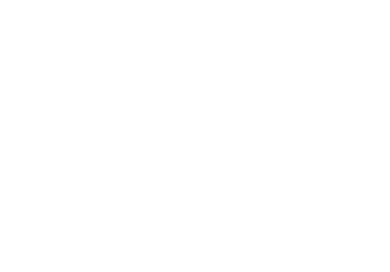
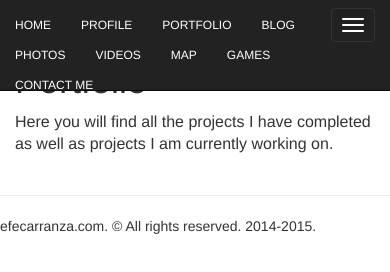
Before and after one commit to efecarranza/efecarranza, a plain HTML site: page public/portfolio.html in a window 390 px wide. Drawn offline with nearby package versions, Linux system fonts and the light colour scheme.

Commit message:
Modifying portfolio.html file to borrow from Bootstrap template to test.

```diff
--- a/public/main.css
+++ b/public/main.css
@@ -28,3 +28,10 @@ a {
   color: #212121;
 
 }
+
+a.navbar-brand {
+
+	font-size: 12px;
+	height: 30px;
+
+}
--- a/public/portfolio.html
+++ b/public/portfolio.html
@@ -0,0 +1,91 @@
+
+<!DOCTYPE html>
+<html lang="en">
+  <head>
+    <meta charset="utf-8">
+    <meta http-equiv="X-UA-Compatible" content="IE=edge">
+    <meta name="viewport" content="width=device-width, initial-scale=1">
+    <meta name="description" content="">
+    <meta name="author" content="">
+    <link rel="icon" href="../../favicon.ico">
+
+    <title>Home - efecarranza</title>
+
+    <!-- Bootstrap core CSS -->
+    <link rel="stylesheet" href="https://maxcdn.bootstrapcdn.com/bootstrap/3.3.2/css/bootstrap.min.css">
+
+    <!-- Custom styles for this template -->
+    <!--link href="jumbotron.css" rel="stylesheet"-->
+    <link rel="stylesheet" href="main.css">
+
+    <!-- HTML5 shim and Respond.js for IE8 support of HTML5 elements and media queries -->
+    <!--[if lt IE 9]>
+      <script src="https://oss.maxcdn.com/html5shiv/3.7.2/html5shiv.min.js"></script>
+      <script src="https://oss.maxcdn.com/respond/1.4.2/respond.min.js"></script>
+    <![endif]-->
+  </head>
+
+  <body>
+
+    <nav class="navbar navbar-inverse navbar-fixed-top">
+      <div class="container">
+        <div class="navbar-header">
+          <button type="button" class="navbar-toggle collapsed" data-toggle="collapse" data-target="#navbar" aria-expanded="false" aria-controls="navbar">
+            <span class="sr-only">Toggle navigation</span>
+            <span class="icon-bar"></span>
+            <span class="icon-bar"></span>
+            <span class="icon-bar"></span>
+          </button>
+          <a class="navbar-brand" href="/">HOME</a>
+          <a class="navbar-brand" href="profile">PROFILE</a>
+          <a class="navbar-brand" href="portfolio">PORTFOLIO</a>
+          <a class="navbar-brand" href="blog">BLOG</a>
+          <a class="navbar-brand" href="photos">PHOTOS</a>
+          <a class="navbar-brand" href="videos">VIDEOS</a>
+          <a class="navbar-brand" href="map">MAP</a>
+          <a class="navbar-brand" href="games">GAMES</a>
+          <a class="navbar-brand" href="contact">CONTACT ME</a>
+        </div>
+        <!--
+        <div id="navbar" class="navbar-collapse collapse">
+          <form class="navbar-form navbar-right">
+            <div class="form-group">
+              <input type="text" placeholder="Email" class="form-control">
+            </div>
+            <div class="form-group">
+              <input type="password" placeholder="Password" class="form-control">
+            </div>
+            <button type="submit" class="btn btn-success">Sign in</button>
+          </form>
+        </div>
+    --><!--/.navbar-collapse -->
+      </div>
+    </nav>
+
+    <hr>
+
+    <div class="container">
+
+      <div class="starter-template">
+        <h1>Portfolio</h1>
+        <p class="lead">Here you will find all the projects I have completed as well as projects I am currently working on.</p>
+      </div>
+
+    </div><!-- /.container -->
+
+    <hr>
+
+      <footer>
+        <p>efecarranza.com. &copy; All rights reserved. 2014-2015.</p>
+      </footer>
+    </div> <!-- /container -->
+
+    <!-- Bootstrap core JavaScript
+    ================================================== -->
+    <!-- Placed at the end of the document so the pages load faster -->
+    <script src="https://ajax.googleapis.com/ajax/libs/jquery/1.11.2/jquery.min.js"></script>
+    <script src="../../dist/js/bootstrap.min.js"></script>
+    <!-- IE10 viewport hack for Surface/desktop Windows 8 bug -->
+    <script src="../../assets/js/ie10-viewport-bug-workaround.js"></script>
+  </body>
+</html>
```
